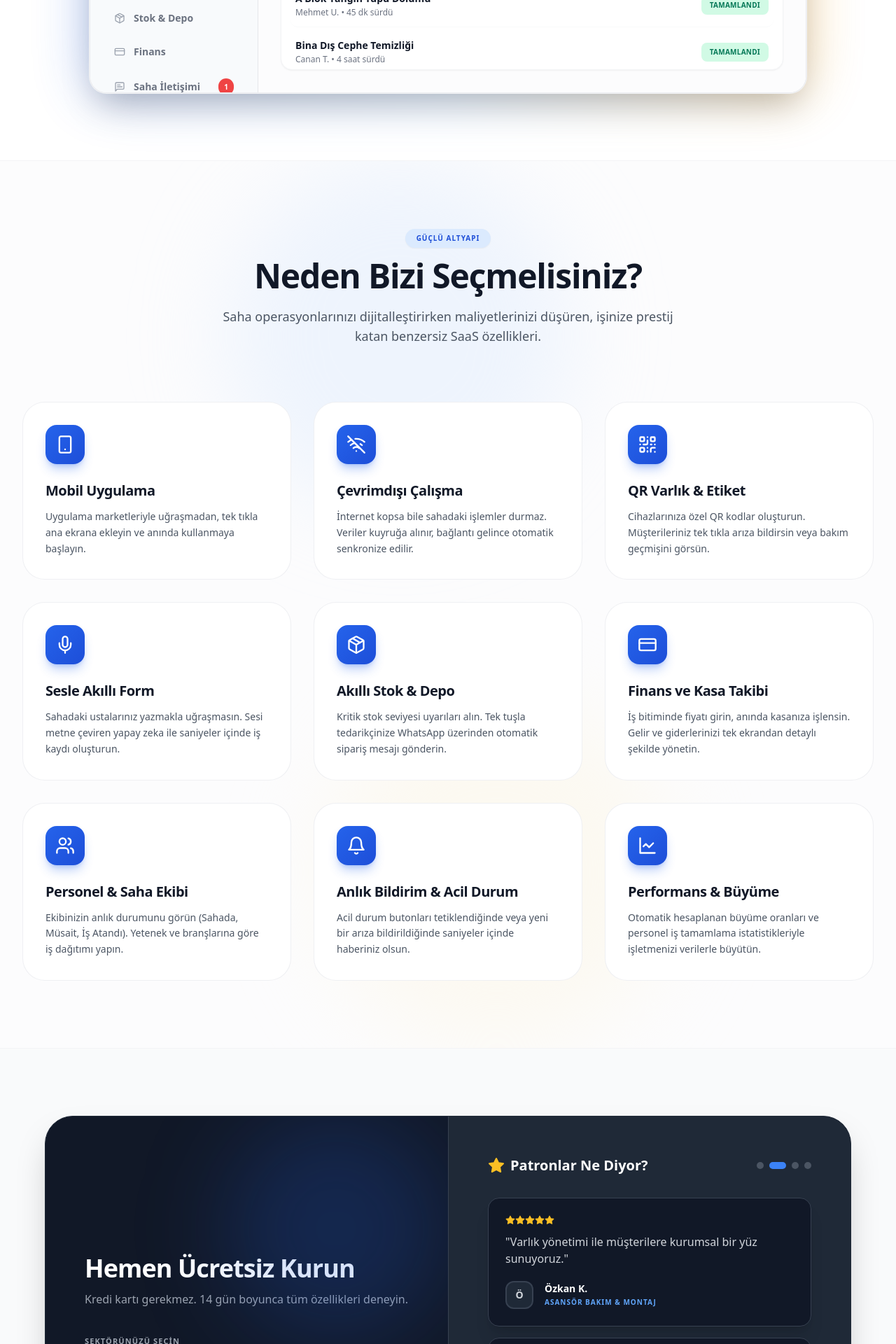
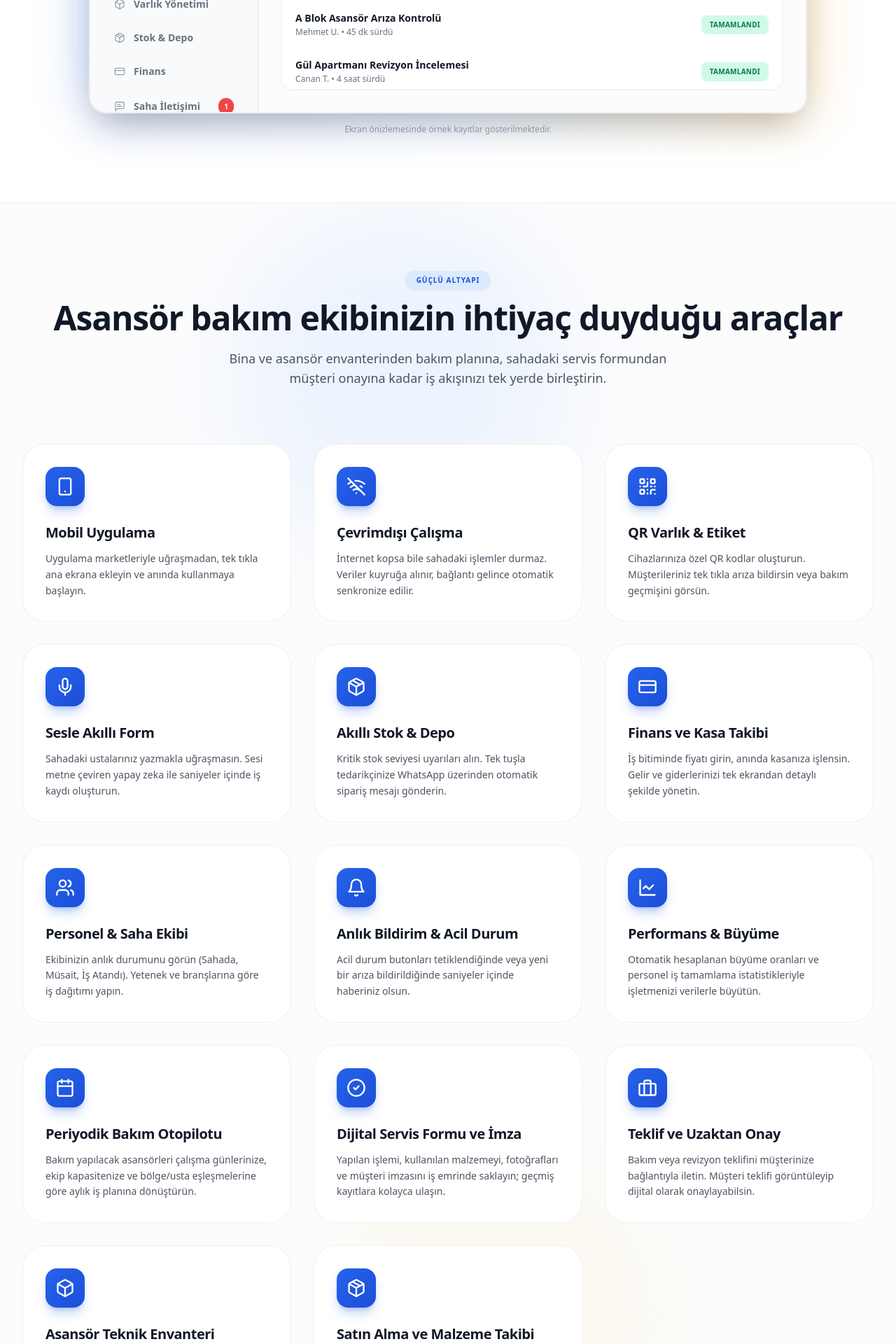
Before and after one commit to exchwen/fixlog.co, a Next.js app: page / in a window 1280 px wide. Shown: the part 880-2800 px from the top of the page at 70% size. Built offline with nearby package versions, Linux system fonts and the light colour scheme.

Commit message:
girisduzeltme

```diff
--- a/app/page.tsx
+++ b/app/page.tsx
@@ -11,7 +11,6 @@ import {
   QrCode,
   Mic,
   Bell,
-  Star,
   ArrowRight,
   ShieldCheck,
   Menu,
@@ -44,36 +43,28 @@ import { auth } from '@/lib/firebase';
 // Sabit veriler
 const SECTORS = [
   'Asansör Bakım & Montaj',
-  //'İklimlendirme (Klima & Kombi)',
-  //'Güvenlik Kamera & Alarm Sistemleri',
-  //'Profesyonel Temizlik Hizmetleri',
-  //'İlaçlama ve Pest Kontrol',
-  //'Yangın Söndürme Sistemleri',
-  //'Su Arıtma Sistemleri',
-  //'Endüstriyel Kapı ve Kepenk',
-  //'Diğer (Özel Sektör)',
 ];
 
-const REVIEWS = [
+const OPERATION_ISSUES = [
   {
-    name: 'Ahmet Y.',
-    role: 'Asansör Bakım & Montaj',
-    text: 'Usta performanslarını ölçmek kârımı %30 artırdı.',
+    name: 'Dağınık bakım kayıtları',
+    role: 'SORUN  /  FIXLOG ÇÖZÜMÜ',
+    text: 'Her asansörün bakım geçmişini, teknik bilgilerini ve servis kayıtlarını tek varlık profilinde toplayın.',
   },
   {
-    name: 'Özkan K.',
-    role: 'Asansör Bakım & Montaj',
-    text: 'Varlık yönetimi ile müşterilere kurumsal bir yüz sunuyoruz.',
+    name: 'Geciken periyodik bakımlar',
+    role: 'PLANLAMA  /  FIXLOG ÇÖZÜMÜ',
+    text: 'Otopilot ile aylık bakım görevlerini oluşturun; iş günleri, ekip kapasitesi ve bölgeye göre planlayın.',
   },
   {
-    name: 'Mehmet D.',
-    role: 'Asansör Bakım & Montaj',
-    text: 'Sesle form doldurma sahadaki işleri çok hızlandırdı.',
+    name: 'Sahadan geç gelen bilgi',
+    role: 'SAHA İLETİŞİMİ  /  FIXLOG ÇÖZÜMÜ',
+    text: 'Ustalar iş emrini mobilden güncellesin; fotoğrafı ve müşteri imzasını aynı kayda eklesin.',
   },
   {
-    name: 'Fatih T.',
-    role: 'Asansör Bakım & Montaj',
-    text: 'Taşeronları tek ekrandan yönetmek harika.',
+    name: 'Arıza bildiriminde belirsizlik',
+    role: 'MÜŞTERİ DENEYİMİ  /  FIXLOG ÇÖZÜMÜ',
+    text: 'Asansöre özel QR etiketiyle müşteriler doğru cihaz için arıza bildirsin; ekip bildirimi anında görsün.',
   },
 ];
 
@@ -123,16 +114,64 @@ const FEATURES = [
     title: 'Performans & Büyüme',
     desc: 'Otomatik hesaplanan büyüme oranları ve personel iş tamamlama istatistikleriyle işletmenizi verilerle büyütün.',
   },
+  {
+    icon: Calendar,
+    title: 'Periyodik Bakım Otopilotu',
+    desc: 'Bakım yapılacak asansörleri çalışma günlerinize, ekip kapasitenize ve bölge/usta eşleşmelerine göre aylık iş planına dönüştürün.',
+  },
+  {
+    icon: CheckCircle2,
+    title: 'Dijital Servis Formu ve İmza',
+    desc: 'Yapılan işlemi, kullanılan malzemeyi, fotoğrafları ve müşteri imzasını iş emrinde saklayın; geçmiş kayıtlara kolayca ulaşın.',
+  },
+  {
+    icon: Briefcase,
+    title: 'Teklif ve Uzaktan Onay',
+    desc: 'Bakım veya revizyon teklifini müşterinize bağlantıyla iletin. Müşteri teklifi görüntüleyip dijital olarak onaylayabilsin.',
+  },
+  {
+    icon: Box,
+    title: 'Asansör Teknik Envanteri',
+    desc: 'Asansör tipi, kapasite, durak sayısı, hız ve cihaz adedi gibi teknik bilgileri bina ve müşteri kayıtlarıyla ilişkilendirin.',
+  },
+  {
+    icon: Package,
+    title: 'Satın Alma ve Malzeme Takibi',
+    desc: 'Depo miktarlarını izleyin, tedarikçi siparişlerini ve sahadan gelen malzeme taleplerini aynı operasyon akışında takip edin.',
+  },
+];
+
+const PAIN_POINTS = [
+  {
+    icon: Calendar,
+    title: 'Bakım takvimi kişilerin hafızasında kalıyor',
+    desc: 'Asansör bazında bakım dönemlerini görün, aylık görevleri planlayın ve gecikme riskini erkenden fark edin.',
+  },
+  {
+    icon: MessageSquareText,
+    title: 'Ofis ile saha arasında bilgi kayboluyor',
+    desc: 'İş emri, atanan usta, durum, fotoğraf ve notlar tek kayıtta bulunsun. Ekip ve merkez aynı güncel bilgiyi görsün.',
+  },
+  {
+    icon: QrCode,
+    title: 'Arıza hangi binadaki hangi asansörde belli olmuyor',
+    desc: 'Cihaza özel QR koduyla müşteriyi doğru asansörün arıza bildirimine ve bakım geçmişine yönlendirin.',
+  },
+  {
+    icon: Package,
+    title: 'Malzeme kullanımı ve maliyetler izlenemiyor',
+    desc: 'İş emrinde kullanılan malzemeleri kaydedin; stok hareketlerini, satın alma siparişlerini ve iş gelirlerini takip edin.',
+  },
 ];
 
 const t = {
   brand: 'FixLog.co',
   login: 'Giriş Yap',
   tryFree: '14 Gün Ücretsiz Dene',
-  heroTitle1: 'İşletmenizi Uçtan Uca,',
-  heroTitle2: 'Sıfır Maliyet Kaybıyla Yönetin',
+  heroTitle1: 'Asansör bakım operasyonunuzu',
+  heroTitle2: 'tek merkezden yönetin',
   heroDesc:
-    'Personelinizi, iş emirlerinizi ve müşteri ağınızı tek ekranda birleştirin. Kurulum yok, donanım yok. Sadece tarayıcınızdan yönetin.',
+    'Periyodik bakım planından arıza bildirimine, usta atamasından müşteri imzasına kadar tüm saha sürecini asansör firmanız için tasarlanmış tek platformda takip edin.',
   explore: 'Özellikleri İncele',
 };
 
@@ -143,7 +182,7 @@ export default function LandingPage() {
   const handleRegister = () => router.push('/register');
 
   const [selectedSector, setSelectedSector] = useState(SECTORS[0]);
-  const [reviewIndex, setReviewIndex] = useState(0);
+  const [issueIndex, setIssueIndex] = useState(0);
 
   const [mockupTab, setMockupTab] = useState('dashboard');
   const [isMobileMenuOpen, setIsMobileMenuOpen] = useState(false);
@@ -247,16 +286,16 @@ export default function LandingPage() {
 
   useEffect(() => {
     const timer = setInterval(
-      () => setReviewIndex((prev) => (prev + 1) % REVIEWS.length),
+      () => setIssueIndex((prev) => (prev + 1) % OPERATION_ISSUES.length),
       5000
     );
     return () => clearInterval(timer);
   }, []);
 
-  const visibleReviews = [
-    REVIEWS[reviewIndex],
-    REVIEWS[(reviewIndex + 1) % REVIEWS.length],
-    REVIEWS[(reviewIndex + 2) % REVIEWS.length],
+  const visibleIssues = [
+    OPERATION_ISSUES[issueIndex],
+    OPERATION_ISSUES[(issueIndex + 1) % OPERATION_ISSUES.length],
+    OPERATION_ISSUES[(issueIndex + 2) % OPERATION_ISSUES.length],
   ];
 
 // 🚀 YENİ: GOOGLE İÇİN ZENGİN ARAMA SONUCU KODU (JSON-LD)
@@ -266,7 +305,7 @@ const jsonLd = {
   "name": "FixLog.co",
   "operatingSystem": "Web, Android, iOS",
   "applicationCategory": "BusinessApplication",
-  "description": "Asansör bakım, iklimlendirme ve saha operasyonlarınızı yönetebileceğiniz yeni nesil iş takip SaaS platformu.",
+  "description": "Asansör bakım firmaları için periyodik bakım planlama, arıza takibi, saha ekip yönetimi ve müşteri onayı platformu.",
   "url": "https://fixlog.co",
   "offers": {
     "@type": "Offer",
@@ -473,7 +512,7 @@ return (
                                   <div key={i} className="flex justify-between items-center py-3 border-b border-gray-50 last:border-0 hover:bg-gray-50 transition-colors rounded-xl px-2 -mx-2">
                                     <div className="truncate pr-2">
                                       <div className="text-sm font-bold text-gray-900 truncate">
-                                        {i === 1 ? 'Merkez Plaza Asansör Bakımı' : i === 2 ? 'A Blok Yangın Tüpü Dolumu' : 'Bina Dış Cephe Temizliği'}
+                                        {i === 1 ? 'Merkez Plaza Periyodik Bakım' : i === 2 ? 'A Blok Asansör Arıza Kontrolü' : 'Gül Apartmanı Revizyon İncelemesi'}
                                       </div>
                                       <div className="text-xs font-medium text-gray-500 mt-0.5">
                                         {i === 1 ? 'Ali Usta • 2 saat sürdü' : i === 2 ? 'Mehmet U. • 45 dk sürdü' : 'Canan T. • 4 saat sürdü'}
@@ -496,9 +535,9 @@ return (
                             </div>
                             <div className="flex flex-col gap-3">
                               {[
-                                { name: 'Klima Motor Değişimi', loc: 'Merkez Plaza', date: 'Yarın, 14:00', status: 'Gelecek', color: 'bg-slate-100 text-slate-600' },
+                                { name: 'Asansör Motor Kontrolü', loc: 'Merkez Plaza', date: 'Yarın, 14:00', status: 'Gelecek', color: 'bg-slate-100 text-slate-600' },
                                 { name: 'Yıllık Periyodik Bakım', loc: 'Gül Apartmanı', date: 'Bugün, 10:00', status: 'Devam Ediyor', color: 'bg-blue-100 text-blue-700' },
-                                { name: 'Güvenlik Kamera Montajı', loc: 'A Blok', date: 'Bekliyor', status: 'Beklemede', color: 'bg-amber-100 text-amber-700' }
+                                { name: 'Kapı Sensörü Kontrolü', loc: 'A Blok', date: 'Bekliyor', status: 'Beklemede', color: 'bg-amber-100 text-amber-700' }
                               ].map((job, idx) => (
                                 <div key={idx} className="bg-white p-4 rounded-2xl border border-slate-200 shadow-sm flex flex-col sm:flex-row sm:items-center justify-between gap-3">
                                   <div>
@@ -523,9 +562,9 @@ return (
                             </div>
                             <div className="flex flex-col gap-3">
                               {[
-                                { name: 'Merkez Plaza Asansör Bakımı', staff: 'Ali Usta', date: '15 Eylül 2024' },
-                                { name: 'A Blok Yangın Tüpü Dolumu', staff: 'Mehmet U.', date: '12 Eylül 2024' },
-                                { name: 'Bina Dış Cephe Temizliği', staff: 'Canan T.', date: '10 Eylül 2024' }
+                                { name: 'Merkez Plaza Asansör Bakımı', staff: 'Ali Usta', date: 'Bugün' },
+                                { name: 'A Blok Kapı Mekanizması Kontrolü', staff: 'Mehmet U.', date: 'Dün' },
+                                { name: 'Gül Apartmanı Periyodik Bakımı', staff: 'Canan T.', date: '3 gün önce' }
                               ].map((job, idx) => (
                                 <div key={idx} className="bg-white p-4 rounded-2xl border border-slate-200 shadow-sm flex flex-col sm:flex-row sm:items-center justify-between gap-3 group hover:border-emerald-300 transition-colors">
                                   <div>
@@ -553,7 +592,7 @@ return (
                               {[
                                 { name: 'Yavuz Ş.', role: 'Yönetici', status: 'Müsait', color: 'bg-emerald-100 text-emerald-700' },
                                 { name: 'Ali M.', role: 'Bakım Ustası', status: 'Sahada (İşte)', color: 'bg-blue-100 text-blue-700' },
-                                { name: 'Canan T.', role: 'Temizlik Şefi', status: 'İzinli', color: 'bg-slate-100 text-slate-500' }
+                                { name: 'Canan T.', role: 'Bakım Ustası', status: 'İzinli', color: 'bg-slate-100 text-slate-500' }
                               ].map((p, idx) => (
                                 <div key={idx} className="bg-white p-4 rounded-2xl border border-slate-200 shadow-sm flex items-center justify-between gap-3">
                                   <div className="flex items-center gap-3">
@@ -606,7 +645,7 @@ return (
                             <div className="flex flex-col gap-3">
                               {[
                                 { name: 'Merkez Plaza Ana Asansör', code: 'VAR-1892' },
-                                { name: 'A Blok Zemin Kat Klima', code: 'VAR-2041' }
+                                { name: 'A Blok Zemin Kat Asansörü', code: 'VAR-2041' }
                               ].map((v, idx) => (
                                 <div key={idx} className="bg-white p-4 rounded-2xl border border-slate-200 shadow-sm flex flex-col sm:flex-row sm:items-center justify-between gap-3 group">
                                   <div className="flex items-center gap-3">
@@ -709,6 +748,7 @@ return (
                 </div>
               </div>
             </motion.div>
+            <p className="mt-4 text-center text-xs text-gray-400">Ekran önizlemesinde örnek kayıtlar gösterilmektedir.</p>
           </div>
         </section>
 
@@ -723,10 +763,10 @@ return (
             <div className="text-center mb-12 md:mb-20">
               <span className="bg-blue-100 text-blue-700 px-4 py-1.5 rounded-full font-black tracking-widest uppercase text-[10px] mb-4 inline-block shadow-sm">GÜÇLÜ ALTYAPI</span>
               <h2 className="text-3xl md:text-4xl lg:text-5xl font-black text-gray-900 mb-5 tracking-tight">
-                Neden Bizi Seçmelisiniz?
+                Asansör bakım ekibinizin ihtiyaç duyduğu araçlar
               </h2>
               <p className="text-base md:text-lg text-gray-600 max-w-2xl mx-auto px-2 font-medium leading-relaxed">
-                Saha operasyonlarınızı dijitalleştirirken maliyetlerinizi düşüren, işinize prestij katan benzersiz SaaS özellikleri.
+                Bina ve asansör envanterinden bakım planına, sahadaki servis formundan müşteri onayına kadar iş akışınızı tek yerde birleştirin.
               </p>
             </div>
 
@@ -770,6 +810,34 @@ return (
               ))}
             </motion.div>
 
+          </div>
+        </section>
+
+        {/* ASANSÖR FİRMALARININ ÇÖZDÜĞÜ SORUNLAR */}
+        <section className="py-16 md:py-24 bg-white px-4">
+          <div className="max-w-7xl mx-auto">
+            <div className="max-w-3xl mx-auto text-center mb-12">
+              <span className="bg-amber-100 text-amber-800 px-4 py-1.5 rounded-full font-black tracking-widest uppercase text-[10px] mb-4 inline-block">GÜNLÜK OPERASYONLAR İÇİN</span>
+              <h2 className="text-3xl md:text-4xl font-black text-gray-900 tracking-tight mb-4">Fixlog hangi sorunları çözüyor?</h2>
+              <p className="text-gray-600 leading-relaxed">Bakım firmalarında sık karşılaşılan takip ve koordinasyon yükünü, asansör odaklı dijital iş akışlarına dönüştürün.</p>
+            </div>
+            <div className="grid grid-cols-1 sm:grid-cols-2 lg:grid-cols-4 gap-5">
+              {PAIN_POINTS.map((item) => (
+                <article key={item.title} className="rounded-3xl border border-gray-200 bg-gray-50 p-6 hover:border-blue-300 hover:bg-blue-50/50 transition-colors">
+                  <div className="w-12 h-12 rounded-2xl bg-blue-100 text-blue-700 flex items-center justify-center mb-5">
+                    <item.icon className="w-6 h-6" />
+                  </div>
+                  <h3 className="text-base font-black text-gray-900 mb-3 leading-snug">{item.title}</h3>
+                  <p className="text-sm text-gray-600 leading-relaxed">{item.desc}</p>
+                </article>
+              ))}
+            </div>
+            <div className="mt-10 text-center">
+              <button onClick={handleRegister} className="inline-flex items-center justify-center gap-2 rounded-xl bg-blue-600 hover:bg-blue-700 px-6 py-3.5 text-white font-bold text-sm shadow-lg shadow-blue-600/20 transition-colors">
+                Asansör firmanız için ücretsiz deneyin <ArrowRight className="w-4 h-4" />
+              </button>
+              <p className="mt-3 text-xs text-gray-500">14 günlük deneme · Kredi kartı gerekmez</p>
+            </div>
           </div>
         </section>
 
@@ -821,29 +889,29 @@ return (
               <div className="lg:w-1/2 bg-gray-800 p-8 md:p-14 relative flex flex-col justify-center border-t lg:border-t-0 lg:border-l border-gray-700 z-10">
                 <div className="flex flex-col sm:flex-row items-start sm:items-center justify-between gap-4 mb-8">
                   <h3 className="text-xl font-black text-white flex items-center gap-2">
-                    <Star className="w-6 h-6 text-amber-400 fill-amber-400 shrink-0" />{' '}
-                    Patronlar Ne Diyor?
+                    <CheckCircle className="w-6 h-6 text-emerald-400 shrink-0" />{' '}
+                    Asansör firmalarının karşılaştığı sorunlar
                   </h3>
                   <div className="flex gap-2">
-                    {REVIEWS.map((_, idx) => (
+                    {OPERATION_ISSUES.map((_, idx) => (
                       <button
                         key={idx}
-                        onClick={() => setReviewIndex(idx)}
+                        onClick={() => setIssueIndex(idx)}
                         className={`w-2.5 h-2.5 rounded-full transition-all ${
-                          reviewIndex === idx
+                          issueIndex === idx
                             ? 'bg-blue-500 w-6'
                             : 'bg-gray-600 hover:bg-gray-500'
                         }`}
-                        aria-label={`Yorum ${idx + 1}`}
+                        aria-label={`Sorun ve çözüm ${idx + 1}`}
                       />
                     ))}
                   </div>
                 </div>
                 <div className="flex flex-col gap-4">
                   <AnimatePresence mode="popLayout">
-                    {visibleReviews.map((r, i) => (
+                    {visibleIssues.map((r, i) => (
                       <motion.div
-                        key={r.name + reviewIndex + i}
+                        key={r.name + issueIndex + i}
                         layout
                         initial={{ opacity: 0, x: 20 }}
                         animate={{ opacity: 1, x: 0 }}
@@ -852,13 +920,8 @@ return (
                           i === 2 ? 'hidden sm:block' : 'block'
                         }`}
                       >
-                        <div className="flex text-amber-400 mb-3">
-                          {[...Array(5)].map((_, idx) => (
-                            <Star key={idx} className="w-3.5 h-3.5 fill-current" />
-                          ))}
-                        </div>
                         <p className="text-gray-300 text-sm md:text-base mb-5 font-medium leading-relaxed">
-                          &quot;{r.text}&quot;
+                          {r.text}
                         </p>
                         <div className="flex items-center gap-4">
                           <div className="w-10 h-10 bg-gray-800 border-2 border-gray-700 text-gray-300 rounded-xl flex items-center justify-center font-black text-sm shrink-0">
@@ -1026,7 +1089,7 @@ return (
               </h4>
               <ul className="space-y-4 text-sm text-gray-500 font-medium">
                 <li onClick={() => openInfoModal('Hakkımızda', `Fixlog.co olarak, saha operasyonlarının zorluklarını ve karmaşasını kökünden çözmek amacıyla yola çıktık. Geleneksel iş takip yöntemlerinin, kağıt kürek işlerinin ve ofis ile saha arasındaki iletişim kopukluklarının işletmelere ne kadar zaman ve maliyet kaybettirdiğini çok iyi biliyoruz. Amacımız, sahadaki ekiplerinizle merkez ofisiniz arasında kesintisiz, akıcı ve akıllı bir köprü kurarak sizi sektörünüzde tartışmasız bir numaraya taşımaktır. Vizyonumuz sadece bir yazılım sunmak değil; işletmenizin kalbine yerleşecek, operasyonlarınızı otonom hale getirecek ve büyümenize ivme kazandıracak stratejik bir iş ortağı olmaktır. Fixlog ile karmaşayı geride bırakın, kontrolü tamamen elinize alın ve geleceğin saha yönetimi standartlarına bugünden adım atın.`)} className="hover:text-blue-600 cursor-pointer transition-colors">Hakkımızda</li>
-                <li onClick={() => openInfoModal('Sektörel Çözümler', `Her sektörün kendine has dinamikleri ve zorlukları olduğunun farkındayız. Asansör bakımı, iklimlendirme (HVAC) sistemleri, güvenlik teknolojileri ve periyodik bakım gerektiren tüm alanlar için özel olarak tasarlanmış esnek bir yapı sunuyoruz. Geliştirdiğimiz Fixlog Otopilot teknolojisi sayesinde iş atamalarınız insan hatası olmadan, en doğru teknisyene en doğru zamanda otomatik olarak yönlendirilir. Sahadaki cihazlarınızı ve ekipmanlarınızı QR kod okutarak saniyeler içinde tanıyabilir, geçmiş bakım verilerine anında ulaşabilirsiniz. Ayrıca, teknisyenlerinizin sahada elleri doluyken bile işlerini raporlayabilmeleri için sunduğumuz akıllı sesli form doldurma asistanı ile süreçleri inanılmaz ölçüde hızlandırıyoruz. Hangi sektörde olursanız olun, operasyonel yükünüzü hafifletiyor ve müşteri memnuniyetinizi en üst seviyeye çıkarıyoruz.`)} className="hover:text-blue-600 cursor-pointer transition-colors">Sektörel Çözümler</li>
+                <li onClick={() => openInfoModal('Asansör Firmaları İçin', `Fixlog; asansör bakım ve montaj firmalarının bina ve cihaz envanterini, periyodik bakım planlarını, arıza kayıtlarını, saha ekiplerini ve müşteri iletişimini tek yerde yönetmesine yardımcı olur. Asansörlere özel QR kodlarıyla müşteriler doğru cihaz için arıza bildirebilir ve bakım geçmişini görüntüleyebilir. Ekipler mobil iş emirlerini güncelleyebilir, fotoğraf ve imza ekleyebilir. Yönetim tarafında bakım planlama, stok ve satın alma takibi ile teklif onay süreçleri aynı operasyon akışında izlenir.`)} className="hover:text-blue-600 cursor-pointer transition-colors">Asansör Firmaları İçin</li>
                 <li onClick={() => openInfoModal('Fiyatlandırma', `Büyüme hedeflerinizi destekleyen, şeffaf ve sürpriz maliyetler barındırmayan adil bir fiyatlandırma modeli benimsiyoruz. İşletmenizin ölçeği ne olursa olsun, karmaşık paketler veya gizli ücretlerle uğraşmazsınız. Platformumuzun sunduğu tüm akıllı özelliklere ve sınırsız kullanıcı erişimine aylık sabit 3.000 TL ile sahip olabilirsiniz. Sahada takip etmek istediğiniz, sisteminize eklediğiniz her bir cihaz veya ekipman (varlık) için ise sadece 50 TL gibi düşük bir maliyet yansıtılır.\n\nSisteme adım attığınızda sizden hiçbir ödeme yöntemi istemeden 14 günlük ücretsiz deneme sürenizi başlatıyoruz. Bu sürenin ardından kullanımınız kesintisiz olarak devam eder ve ilk faturanız ay sonunda oluşturulur. Olası bir ödeme gecikmesinde hiçbir veriniz silinmez, yüksek güvenlik standartlarımızla korunmaya devam eder; ancak ödeme tamamlanana kadar sistem erişiminiz kısıtlanarak güvenli moda alınır. İşletmeniz büyüdükçe sizinle birlikte şekillenen bu modelle, yatırımınızın karşılığını ilk günden itibaren almaya başlayacaksınız.`)} className="hover:text-blue-600 cursor-pointer transition-colors">Fiyatlandırma</li>
                 <li onClick={() => openInfoModal('İletişim & Destek', `Saha operasyonlarının 7 gün 24 saat kesintisiz devam etmesi gerektiğinin bilincindeyiz. Bu nedenle Fixlog.co olarak sadece bir hizmet sağlayıcı değil, her an yanınızda olan güvenilir bir destek ekibi olarak konumlanıyoruz. Sisteme adaptasyon sürecinizden günlük kullanımdaki en ufak sorularınıza kadar her adımda size rehberlik etmek için buradayız. Platformumuz üzerinden veya e-posta ve telefon yoluyla bize dilediğiniz an ulaşabilirsiniz. İşletmenizin duraksamaması ve sahadaki ekiplerinizin sorunsuz çalışmaya devam etmesi için uzman ekibimiz, en hızlı ve en etkili çözümleri üretmek üzere arkanızda sağlam bir güç olarak durmaktadır.`)} className="hover:text-blue-600 cursor-pointer transition-colors">İletişim & Destek</li>
               </ul>
```
